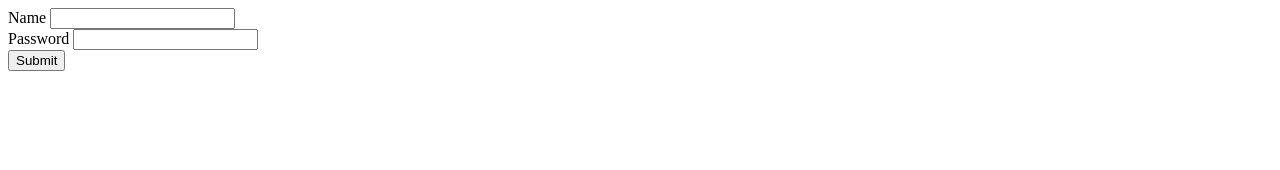
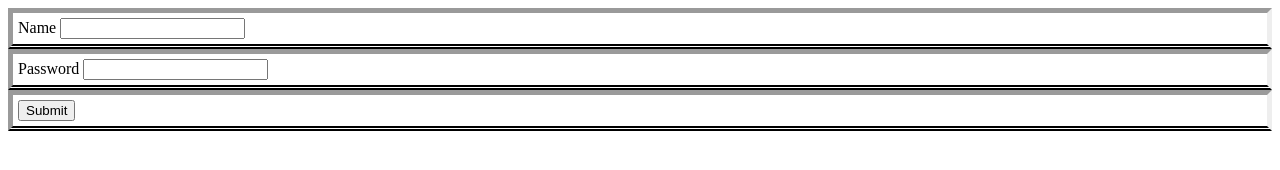
Before and after one commit to umersacirovic2006/domaci, a plain HTML site: page index.html in a window 1280 px wide. Drawn offline with Linux system fonts and the light colour scheme.

Commit message:
css tweaks

```diff
--- a/index.css
+++ b/index.css
@@ -1,3 +1,6 @@
 div {
-    border-radius: 10px;
+    border-style: inset;
+    border-bottom: double;
+    border-width: 5px;
+    padding: 5px;
 }
```
